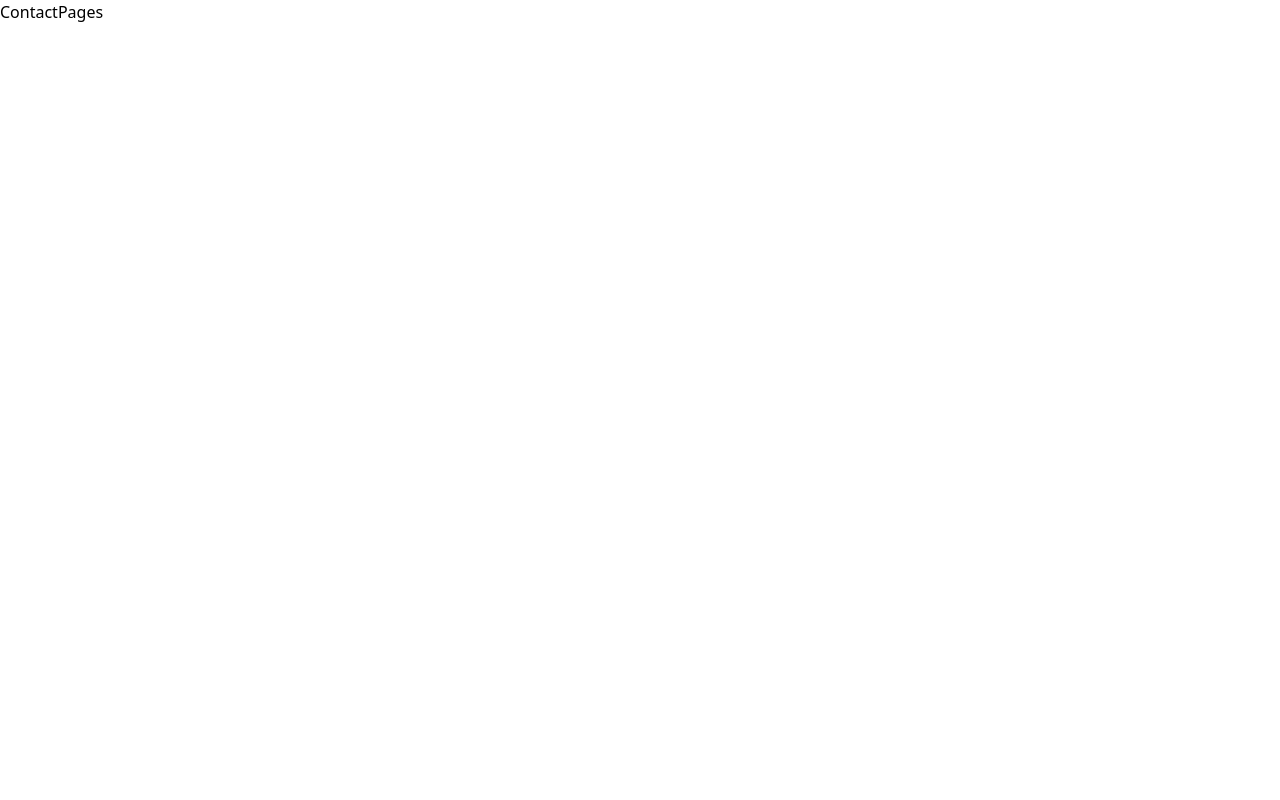
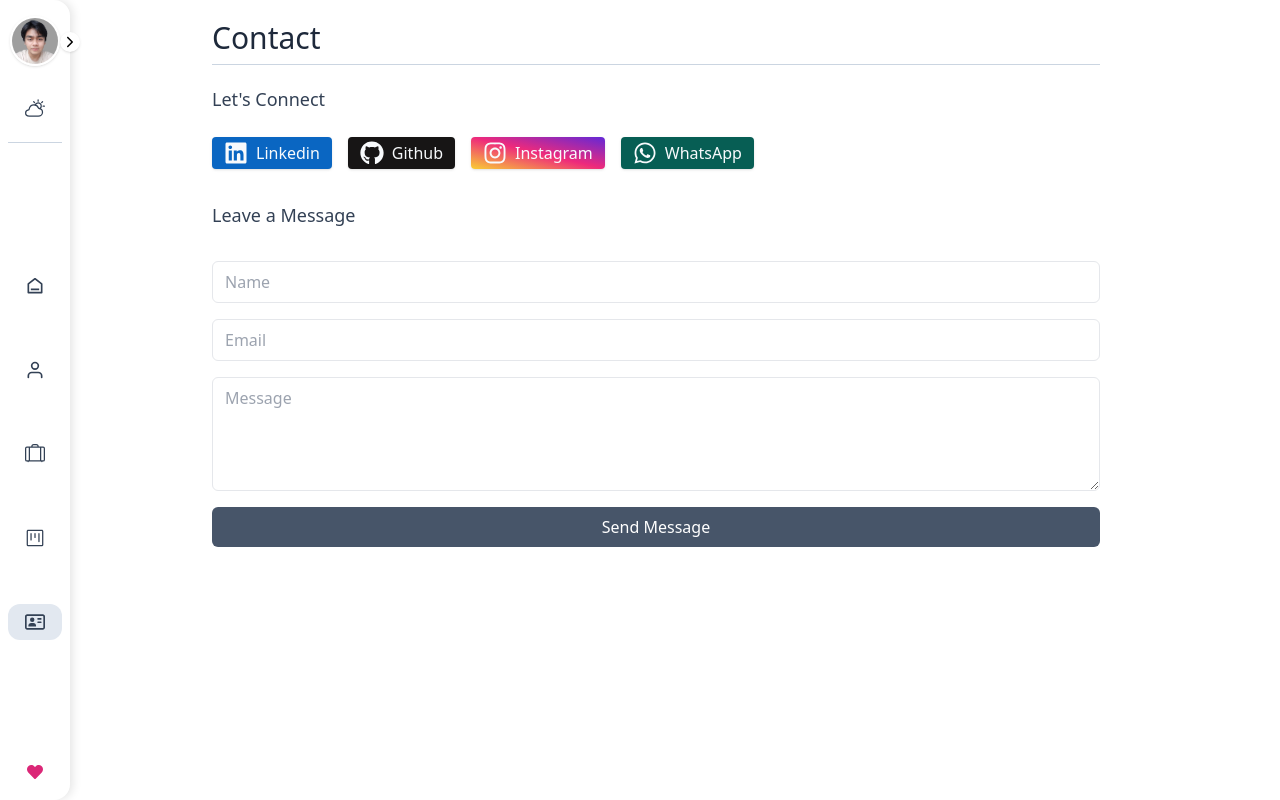
Before and after one commit to rrifky/React-Portfolio, a React (Vite) app: page /contact in a window 1280 px wide. Built offline with nearby package versions, Linux system fonts and the light colour scheme.

Commit message:
update sidenav and mobile nav available at every page, hover, active

```diff
--- a/src/Pages/contactPages.jsx
+++ b/src/Pages/contactPages.jsx
@@ -1,5 +1,31 @@
+import ContactForm from '../components/Elements/ContactForm';
+import Sosmed from '../components/Elements/Sosmed';
+import TitleSection from '../components/Elements/TitleSection';
+import { FaLinkedin, FaGithub, FaInstagram, FaWhatsapp } from 'react-icons/fa';
+import { motion } from 'framer-motion';
+import { useTheme } from '../context/ThemeContext';
+
 const ContactPages = () => {
-  return <div>ContactPages</div>;
+  const { isDarkMode } = useTheme();
+
+  return (
+    <div className={`h-screen ${isDarkMode ? 'bg-zinc-900' : 'bg-white'} `}>
+      <div className={`mx-auto max-w-[340px] mb-8 md:max-w-[720px] lg:max-w-[920px]`}>
+        <motion.div className="mt-16 xl:mt-0 xl:ml-8" initial={{ opacity: 0, x: 50 }} animate={{ opacity: 1, x: 0 }} transition={{ duration: 0.8 }}>
+          <div className={`text-xl md:text-3xl font-medium pt-5 ${isDarkMode ? 'text-slate-50' : 'text-slate-800'}`}>Contact</div>
+          <div className={`border-t border-slate-300 pt-5 mt-2 md:text-lg  ${isDarkMode ? 'text-slate-200' : 'text-slate-700'}`}>Let's Connect</div>
+          <div className="flex flex-wrap my-6">
+            <Sosmed url={'https://www.linkedin.com/in/rifky-alfarez-8b53bb2b6/'} classname={'bg-[#0A66C2]'} icon={<FaLinkedin />} title="Linkedin" />
+            <Sosmed url={'https://github.com/rrifky'} target={'_blank'} classname={'bg-[#171515]'} icon={<FaGithub />} title="Github" />
+            <Sosmed url={'https://www.instagram.com/rrfkyalf/'} target={'_blank'} classname={'bg-gradient-to-tr from-[#f9ce34] via-[#ee2a7b] to-[#6228d7]'} icon={<FaInstagram />} title="Instagram" />
+            <Sosmed url={'https://wa.me/6289650104144'} target={'_blank'} classname={'bg-[#075e54]'} icon={<FaWhatsapp />} title="WhatsApp" />
+          </div>
+          <div className={`md:text-lg ${isDarkMode ? 'text-slate-200' : 'text-slate-700'}`}>Leave a Message</div>
+          <ContactForm />
+        </motion.div>
+      </div>
+    </div>
+  );
 };
 
 export default ContactPages;
--- a/src/Pages/homePages.jsx
+++ b/src/Pages/homePages.jsx
@@ -1,35 +1,18 @@
-import React, { useEffect, useState } from 'react';
 import Profile from '../components/Fragments/ProfileSection';
 import ExperienceSection from '../components/Fragments/ExperienceSection';
 import ProjectSection from '../components/Fragments/ProjectSection';
 import ContactSection from '../components/Fragments/ContactSection';
-import Sidenav from '../components/Layouts/Sidenav';
-import Mobilenav from '../components/Layouts/Mobilenav';
 import SkillSection from '../components/Fragments/SkillSection';
 import { useTheme } from '../context/ThemeContext';
 import { motion } from 'framer-motion';
-import useResizer from '../hooks/useResizer';
 
 const HomePages = () => {
-  const [isSidenavReady, setIsSidenavReady] = useState(false);
-  const isMobile = useResizer();
   const { isDarkMode } = useTheme();
-
-  useEffect(() => {
-    setIsSidenavReady(true);
-  }, []);
-
-  const sectionVariants = {
-    hidden: { opacity: 0, y: 50 },
-    visible: { opacity: 1, y: 0, transition: { duration: 0.5 } },
-  };
 
   return (
     <div className={`flex justify-center ${isDarkMode ? 'bg-zinc-900' : 'bg-white'}`}>
       <div className="mx-auto max-w-[340px] mb-8 md:max-w-[720px] lg:max-w-[920px]">
-        {isMobile && isSidenavReady && <Mobilenav />}
-        {!isMobile && isSidenavReady && <Sidenav />}
-        <motion.div className="xl:ml-8 mt-[80px] xl:mt-0" variants={sectionVariants} initial="hidden" animate="visible">
+        <motion.div className="xl:ml-8 mt-[80px] xl:mt-0" initial={{ opacity: 0, x: 50 }} animate={{ opacity: 1, x: 0 }} transition={{ duration: 0.8 }}>
           <Profile />
           <ExperienceSection />
           <ProjectSection />
--- a/src/components/Elements/SideNav/MenuItems.jsx
+++ b/src/components/Elements/SideNav/MenuItems.jsx
@@ -1,84 +1,41 @@
-import { Link } from 'react-router-dom';
+import { Link, useLocation } from 'react-router-dom';
 import { RiHome6Line } from 'react-icons/ri';
 import { FiUser } from 'react-icons/fi';
 import { BsSuitcaseLg } from 'react-icons/bs';
 import { GoProject } from 'react-icons/go';
 import { FaRegAddressCard } from 'react-icons/fa6';
 import { motion } from 'framer-motion';
+import { useTheme } from '../../../context/ThemeContext';
+
+const MenuItem = ({ icon, path, title, isExpanded, textVariants }) => {
+  const isActive = useLocation().pathname === path;
+  const { isDarkMode } = useTheme();
+
+  return (
+    <Link
+      to={path}
+      className={`flex ${isExpanded ? 'justify-start' : 'justify-center'} my-6 p-2 rounded-xl ${isActive ? (isDarkMode ? 'bg-zinc-950' : 'bg-slate-200') : ''} ${
+        isDarkMode ? 'transition duration-200 hover:bg-zinc-950 hover:scale-95' : 'transition duration-200 hover:bg-slate-200 hover:scale-95'
+      } `}
+    >
+      {icon}
+      {isExpanded && (
+        <motion.span className="ml-2 text-sm" initial="collapsed" animate={isExpanded ? 'expanded' : 'collapsed'} variants={textVariants} transition={{ duration: 0.5 }}>
+          {title}
+        </motion.span>
+      )}
+    </Link>
+  );
+};
 
 const MenuItems = ({ isExpanded, textVariants, isDarkMode }) => {
   return (
-    <div className={`flex flex-col ${isDarkMode ? 'text-slate-50' : ' text-slate-700'}`}>
-      <Link to={'/'} className={`flex ${isExpanded ? 'justify-start ml-[16.5px]' : 'justify-center'} my-6`}>
-        {isExpanded ? (
-          <div className="flex items-center">
-            <RiHome6Line className="text-xl" />
-            <motion.span className="ml-2 text-sm" initial="collapsed" animate={isExpanded ? 'expanded' : 'collapsed'} variants={textVariants} transition={{ duration: 0.5 }}>
-              Home
-            </motion.span>
-          </div>
-        ) : (
-          <Link to={'/'}>
-            <RiHome6Line className="text-xl" />
-          </Link>
-        )}
-      </Link>
-      <Link to={'/about'} className={`flex ${isExpanded ? 'justify-start ml-[17px]' : 'justify-center'} my-6`}>
-        {isExpanded ? (
-          <div className="flex items-center">
-            <FiUser className="text-xl" />
-            <motion.span className="ml-2 text-sm" initial="collapsed" animate={isExpanded ? 'expanded' : 'collapsed'} variants={textVariants} transition={{ duration: 0.5 }}>
-              About
-            </motion.span>
-          </div>
-        ) : (
-          <Link to={'/about'}>
-            <FiUser className="text-xl" />
-          </Link>
-        )}
-      </Link>
-      <Link to={'/experience'} className={`flex ${isExpanded ? 'justify-start ml-[17px]' : 'justify-center'} my-6`}>
-        {isExpanded ? (
-          <div className="flex items-center">
-            <BsSuitcaseLg className="text-xl" />
-            <motion.span className="ml-2 text-sm" initial="collapsed" animate={isExpanded ? 'expanded' : 'collapsed'} variants={textVariants} transition={{ duration: 0.5 }}>
-              Experience
-            </motion.span>
-          </div>
-        ) : (
-          <Link to={'/experience'}>
-            <BsSuitcaseLg className="text-xl" />
-          </Link>
-        )}
-      </Link>
-      <Link to={'/project'} className={`flex ${isExpanded ? 'justify-start ml-[17px]' : 'justify-center'} my-6`}>
-        {isExpanded ? (
-          <div className="flex items-center">
-            <GoProject className="text-xl" />
-            <motion.span className="ml-2 text-sm" initial="collapsed" animate={isExpanded ? 'expanded' : 'collapsed'} variants={textVariants} transition={{ duration: 0.5 }}>
-              Project
-            </motion.span>
-          </div>
-        ) : (
-          <Link to={'/project'}>
-            <GoProject className="text-xl" />
-          </Link>
-        )}
-      </Link>
-      <Link to={'/contact'} className={`flex ${isExpanded ? 'justify-start ml-[17px]' : 'justify-center'} my-6`}>
-        {isExpanded ? (
-          <div className="flex items-center">
-            <FaRegAddressCard className="text-xl" />
-            <motion.span className="ml-2 text-sm" initial="collapsed" animate={isExpanded ? 'expanded' : 'collapsed'} variants={textVariants} transition={{ duration: 0.5 }}>
-              Contact
-            </motion.span>
-          </div>
-        ) : (
-          <Link to={'/contact'}>
-            <FaRegAddressCard className="text-xl" />
-          </Link>
-        )}
-      </Link>
+    <div className={`flex flex-col ${isDarkMode ? 'text-slate-50' : ' text-slate-700'} align-items-center`}>
+      <MenuItem icon={<RiHome6Line className="text-xl" />} path="/" title="Home" isExpanded={isExpanded} textVariants={textVariants} />
+      <MenuItem icon={<FiUser className="text-xl" />} path="/about" title="About" isExpanded={isExpanded} textVariants={textVariants} />
+      <MenuItem icon={<BsSuitcaseLg className="text-xl" />} path="/experience" title="Experience" isExpanded={isExpanded} textVariants={textVariants} />
+      <MenuItem icon={<GoProject className="text-xl" />} path="/project" title="Project" isExpanded={isExpanded} textVariants={textVariants} />
+      <MenuItem icon={<FaRegAddressCard className="text-xl" />} path="/contact" title="Contact" isExpanded={isExpanded} textVariants={textVariants} />
     </div>
   );
 };
--- /dev/null
+++ b/src/components/Elements/Sosmed/index.jsx
@@ -0,0 +1,17 @@
+import { Link } from 'react-router-dom';
+import { useTheme } from '../../../context/ThemeContext';
+
+const Sosmed = (props) => {
+  const { classname, icon, title, url } = props;
+  const { isDarkMode } = useTheme();
+  return (
+    <>
+      <Link to={url} target={'_blank'} className={`${classname} py-1 px-3 flex justify-center items-center rounded mr-4 text-slate-50 mb-2 shadow transition duration-200 hover:scale-105 ${isDarkMode && 'shadow-white'}`}>
+        <div className="mr-2 text-2xl">{icon}</div>
+        <div className="text-base">{title}</div>
+      </Link>
+    </>
+  );
+};
+
+export default Sosmed;
--- a/src/main.jsx
+++ b/src/main.jsx
@@ -1,51 +1,101 @@
-import React from 'react';
-import ReactDOM from 'react-dom/client';
+import React, { useEffect, useState } from 'react';
+import { createRoot } from 'react-dom/client';
 import { createBrowserRouter, RouterProvider } from 'react-router-dom';
 import HomePages from './Pages/homePages';
 import AboutPages from './Pages/aboutPages';
-import './index.css';
 import ExperiencePages from './Pages/experiencePages';
 import ProjectPages from './Pages/projectPages';
 import ContactPages from './Pages/contactPages';
 import DetailProject from './Pages/detailProject';
 import DetailExperience from './Pages/detailExperience';
 import { ThemeProvider } from './context/ThemeContext';
+import Sidenav from './components/Layouts/Sidenav';
+import useResizer from './hooks/useResizer';
+import Mobilenav from './components/Layouts/Mobilenav';
+import './index.css';
+
+const App = () => {
+  const [isSidenavReady, setIsSidenavReady] = useState(false);
+  const isMobile = useResizer();
+
+  useEffect(() => {
+    setIsSidenavReady(true);
+  }, []);
+
+  const Layout = ({ children }) => (
+    <div>
+      {isMobile && isSidenavReady && <Mobilenav />}
+      {!isMobile && isSidenavReady && <Sidenav />}
+      <main>{children}</main>
+    </div>
+  );
 
   const router = createBrowserRouter([
     {
       path: '/',
-    element: <HomePages />,
+      element: (
+        <Layout>
+          <HomePages />
+        </Layout>
+      ),
     },
     {
       path: '/about',
-    element: <AboutPages />,
+      element: (
+        <Layout>
+          <AboutPages />
+        </Layout>
+      ),
     },
     {
       path: '/experience',
-    element: <ExperiencePages />,
+      element: (
+        <Layout>
+          <ExperiencePages />
+        </Layout>
+      ),
     },
     {
       path: '/detailexperience/:id',
-    element: <DetailExperience />,
+      element: (
+        <Layout>
+          <DetailExperience />
+        </Layout>
+      ),
     },
     {
       path: '/project',
-    element: <ProjectPages />,
+      element: (
+        <Layout>
+          <ProjectPages />
+        </Layout>
+      ),
     },
     {
       path: '/detailproject/:id',
-    element: <DetailProject />,
+      element: (
+        <Layout>
+          <DetailProject />
+        </Layout>
+      ),
     },
     {
       path: '/contact',
-    element: <ContactPages />,
+      element: (
+        <Layout>
+          <ContactPages />
+        </Layout>
+      ),
     },
   ]);
 
-ReactDOM.createRoot(document.getElementById('root')).render(
+  return (
     <React.StrictMode>
       <ThemeProvider>
         <RouterProvider router={router} />
       </ThemeProvider>
     </React.StrictMode>
   );
+};
+
+createRoot(document.getElementById('root')).render(<App />);
```
Lines whose indentation alone changed are shown as unchanged.
